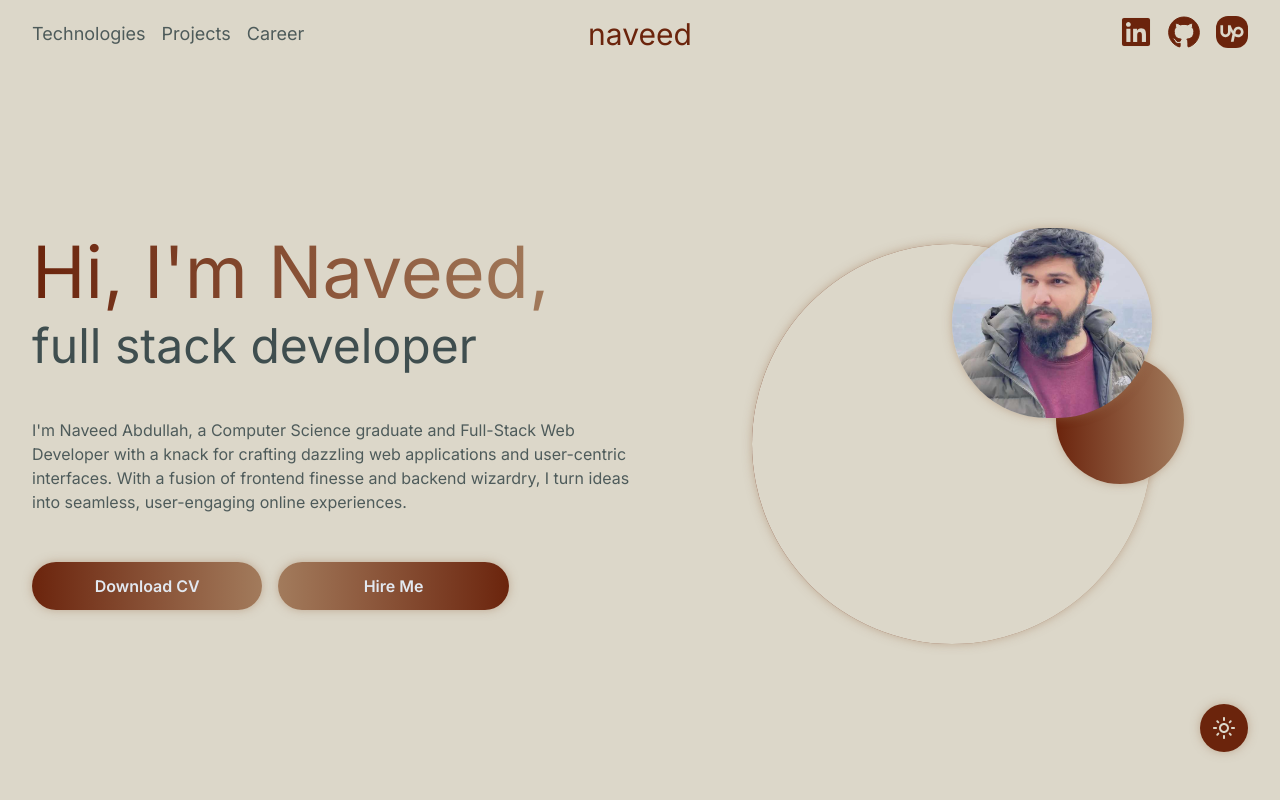
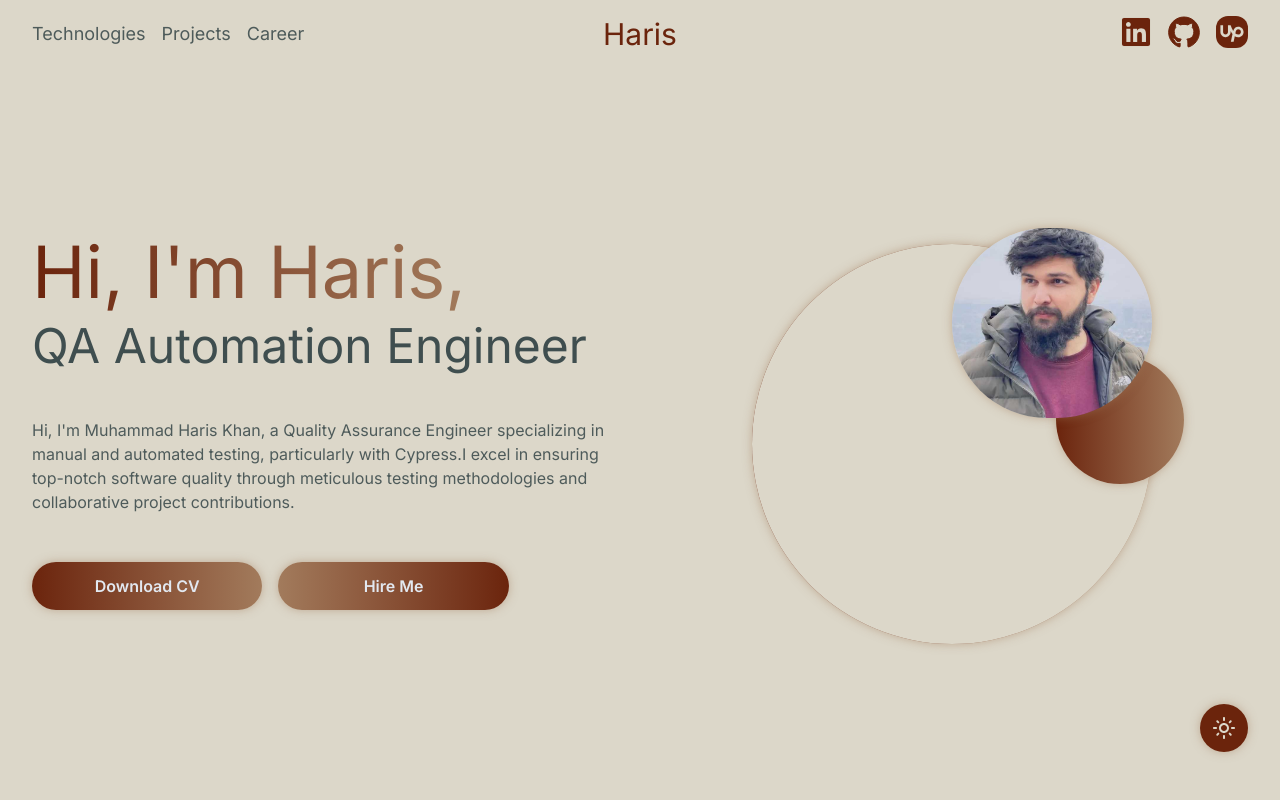
Before and after one commit to harrigit/New_Portfolio, a Next.js app: page / in a window 1280 px wide. Shown: the top 800 px of the page. Built offline with nearby package versions, Linux system fonts and the light colour scheme.

Commit message:
Copy.ts File Changes

```diff
--- a/assets/copy.ts
+++ b/assets/copy.ts
@@ -1,7 +1,7 @@
 import { Project, Technology, TechLevel, DetailTechList, CarrierTimeline, Contact } from "@/types";
 
 export const HERO_DESCRIPTION =
-  "I'm Naveed Abdullah, a Computer Science graduate and Full-Stack Web Developer with a knack for crafting dazzling web applications and user-centric interfaces. With a fusion of frontend finesse and backend wizardry, I turn ideas into seamless, user-engaging online experiences.";
+  "Hi, I'm Muhammad Haris Khan, a Quality Assurance Engineer specializing in manual and automated testing, particularly with Cypress.I excel in ensuring top-notch software quality through meticulous testing methodologies and collaborative project contributions.";
 export const PROJECTS: Project[] = [
   {
     name: 'Restor Metabolix',
@@ -169,8 +169,8 @@ export const DETAIL_TECH_LIST: DetailTechList[] = [
 ];
 
 export const SOCIAL_LINKS = {
-  githubUrl: "https://github.com/naveed-niazi",
-  linkedinUrl: "https://www.linkedin.com/in/naveedniazi",
+  githubUrl: "https://github.com/harrigit",
+  linkedinUrl: "https://www.linkedin.com/in/hariskhan7715/",
   mediumURL: "https://medium.com/@naveedniazi",
   upworkURL: "https://www.upwork.com/freelancers/~01a5e6ab918567d37d",
 };
--- a/components/Header.tsx
+++ b/components/Header.tsx
@@ -8,7 +8,7 @@ function Header() {
   return (
     <nav className='mx-2 grid grid-cols-6 gap-y-4 py-4 bg-primary z-10 sm:mx-8 xl:mx-auto justify-between place-content-center align-text-top'>
       <div className='order-1  xl:order-2 col-span-3 xl:col-span-2 w-full flex justify-start xl:justify-center'>
-        <h1 className='text-3xl text-secondary'>naveed</h1>
+        <h1 className='text-3xl text-secondary'>Haris</h1>
       </div>
       <div className='order-2 xl:order-3 col-span-3 xl:col-span-2 '>
         <SocialLinks />
--- a/components/HeroSection.tsx
+++ b/components/HeroSection.tsx
@@ -6,7 +6,7 @@ import Image from 'next/image';
 
 function HeroSection() {
   const [text, setText] = useState('');
-  const fullText = "I'm Naveed,";
+  const fullText = "I'm Haris,";
 
   useEffect(() => {
     if (text.length < fullText.length) {
@@ -30,7 +30,7 @@ function HeroSection() {
               </h1>
             </div>
             <span className='mt-2 text-3xl md:text-5xl block'>
-              full stack developer
+              QA Automation Engineer
             </span>
           </div>
           <p className='text-md opacity-90'>{HERO_DESCRIPTION}</p>
```
